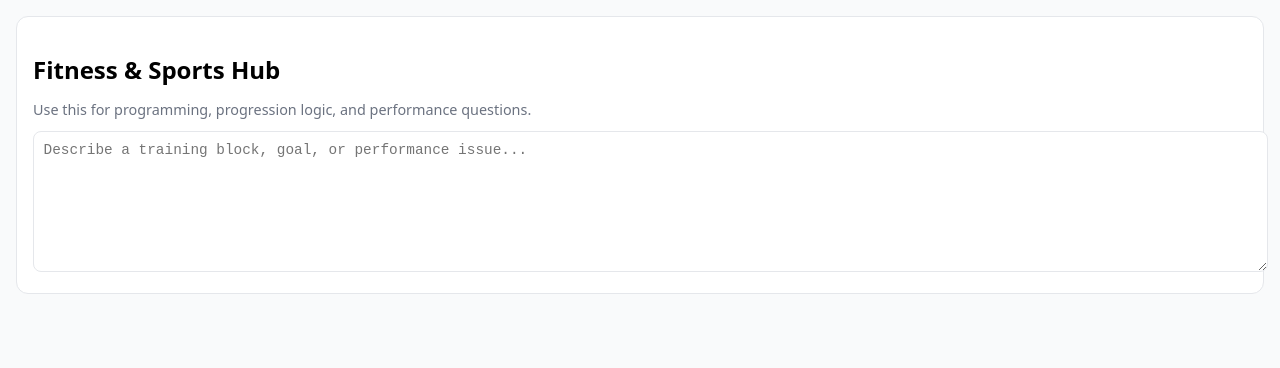
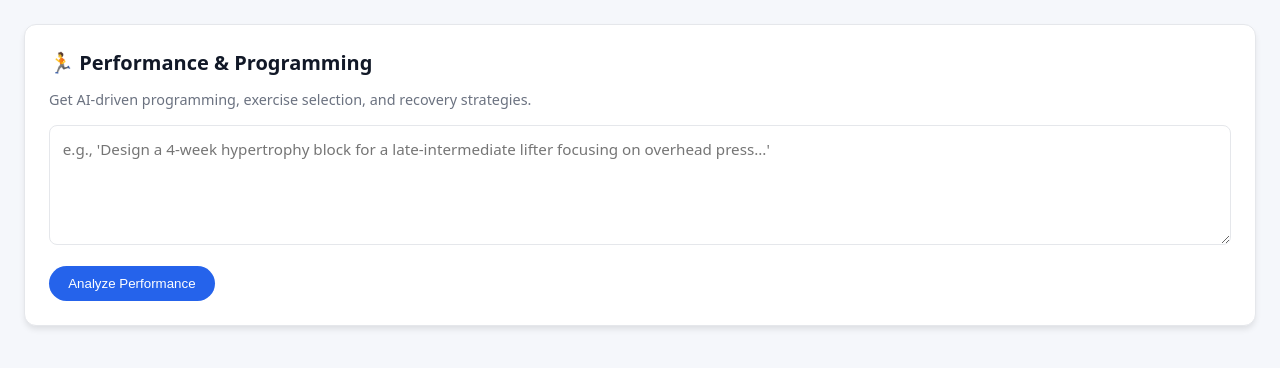
Before and after one commit to playzsaha1/nover-education, a plain HTML site: page hubs /fitness.html in a window 1280 px wide. Drawn offline with Linux system fonts and the light colour scheme.

Commit message:
updated fitness.html

```diff
--- a/hubs /fitness.html
+++ b/hubs /fitness.html
@@ -4,18 +4,122 @@
   <meta charset="UTF-8" />
   <title>Fitness & Sports Hub</title>
   <style>
-    body { font-family: system-ui, sans-serif; margin: 0; padding: 1rem; background: #f9fafb; }
-    .panel { background: #fff; border-radius: 0.75rem; padding: 1rem; border: 1px solid #e5e7eb; }
-    h2 { margin-bottom: 0.25rem; }
-    p { color: #6b7280; font-size: 0.9rem; margin-bottom: 0.75rem; }
-    textarea { width: 100%; min-height: 120px; border-radius: 0.5rem; border: 1px solid #e5e7eb; padding: 0.6rem; font-size: 0.9rem; }
+    :root {
+      --accent: #2563eb;
+      --text-main: #111827;
+      --text-muted: #6b7280;
+      --panel-border: #e5e7eb;
+    }
+
+    body {
+      font-family: system-ui, -apple-system, sans-serif;
+      margin: 0;
+      padding: 1.5rem;
+      background: #f5f7fb;
+      color: var(--text-main);
+    }
+
+    .panel {
+      background: #fff;
+      border-radius: 0.75rem;
+      padding: 1.5rem;
+      border: 1px solid var(--panel-border);
+      box-shadow: 0 4px 6px -1px rgba(0, 0, 0, 0.1);
+    }
+
+    h2 { margin: 0 0 0.25rem 0; font-size: 1.25rem; }
+    p { color: var(--text-muted); font-size: 0.9rem; margin-bottom: 1rem; }
+
+    textarea {
+      width: 100%;
+      min-height: 120px;
+      border-radius: 0.5rem;
+      border: 1px solid var(--panel-border);
+      padding: 0.8rem;
+      font-size: 0.95rem;
+      box-sizing: border-box; /* Fixes overflow */
+      font-family: inherit;
+      resize: vertical;
+    }
+
+    .btn-container { margin-top: 1rem; }
+
+    button {
+      background: var(--accent);
+      color: white;
+      border: none;
+      padding: 0.6rem 1.2rem;
+      border-radius: 999px;
+      font-weight: 500;
+      cursor: pointer;
+      transition: all 0.2s ease;
+    }
+
+    button:hover { opacity: 0.9; transform: translateY(-1px); }
+    button:disabled { opacity: 0.5; cursor: not-allowed; }
+
+    .output {
+      margin-top: 1.5rem;
+      padding: 1rem;
+      background: #f9fafb;
+      border-radius: 0.5rem;
+      border: 1px solid var(--panel-border);
+      font-size: 0.95rem;
+      line-height: 1.6;
+      display: none;
+      white-space: pre-wrap; /* Preserves workout formatting */
+    }
+
+    .status { font-size: 0.85rem; color: var(--accent); margin-top: 1rem; display: none; }
   </style>
 </head>
 <body>
   <div class="panel">
-    <h2>Fitness & Sports Hub</h2>
-    <p>Use this for programming, progression logic, and performance questions.</p>
-    <textarea placeholder="Describe a training block, goal, or performance issue..."></textarea>
+    <h2>🏃 Performance & Programming</h2>
+    <p>Get AI-driven programming, exercise selection, and recovery strategies.</p>
+
+    <textarea id="fitnessInput" placeholder="e.g., 'Design a 4-week hypertrophy block for a late-intermediate lifter focusing on overhead press...'"></textarea>
+
+    <div class="btn-container">
+      <button id="actionBtn" onclick="runCoachAI()">Analyze Performance</button>
+    </div>
+
+    <div id="statusMsg" class="status">Consulting performance data...</div>
+    <div id="fitnessOutput" class="output"></div>
   </div>
+
+  <script>
+    async function runCoachAI() {
+      const input = document.getElementById('fitnessInput');
+      const output = document.getElementById('fitnessOutput');
+      const btn = document.getElementById('actionBtn');
+      const status = document.getElementById('statusMsg');
+
+      if (!input.value.trim()) return;
+
+      btn.disabled = true;
+      status.style.display = 'block';
+      output.style.display = 'none';
+
+      try {
+        // System Prompt: Gives the AI a specific personality/expertise
+        const coachPrompt = "Act as a High-Performance Sports Coach and Biomechanist. " +
+                            "Provide a detailed, science-based response to this query:\n\n" +
+                            input.value;
+
+        // Calling the function from your main script.js
+        const response = await window.parent.callAI(coachPrompt);
+
+        output.textContent = response;
+        output.style.display = 'block';
+      } catch (err) {
+        output.textContent = "Error: Connection to AI Coach failed.";
+        output.style.display = 'block';
+      } finally {
+        btn.disabled = false;
+        status.style.display = 'none';
+      }
+    }
+  </script>
 </body>
 </html>
```
